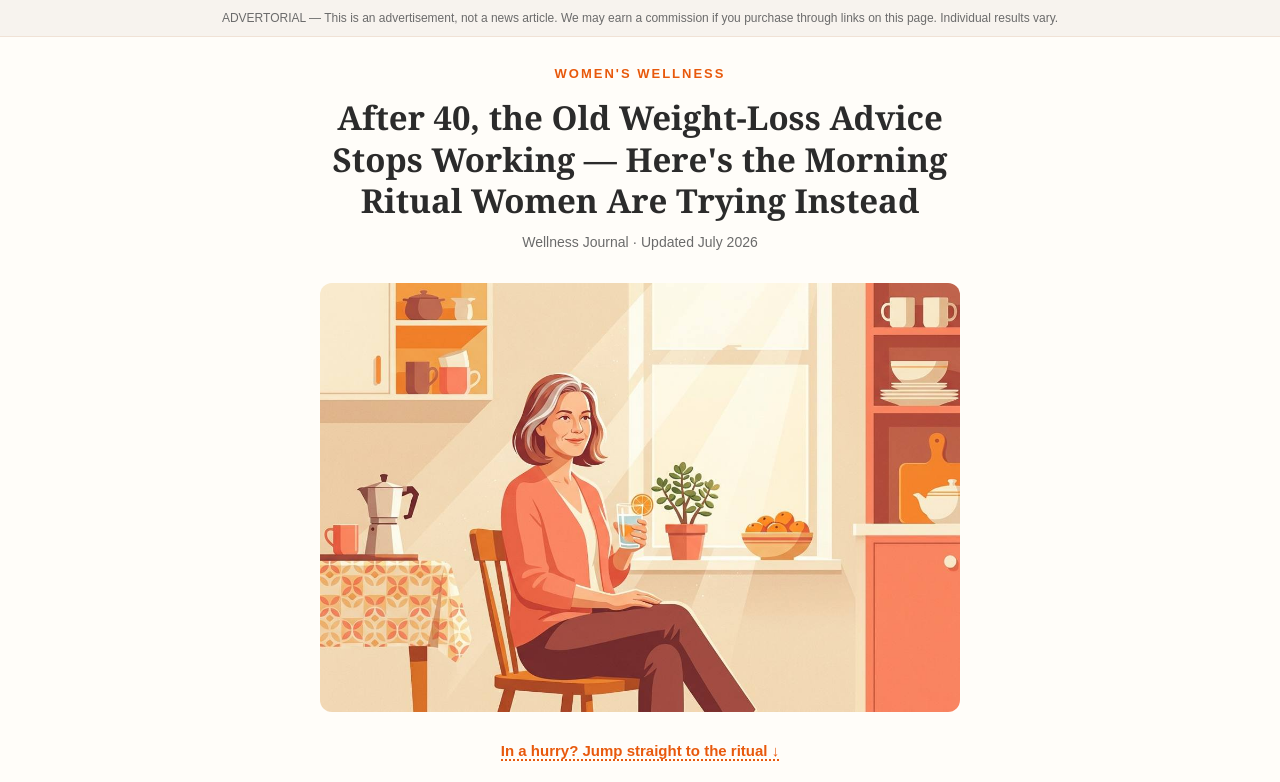
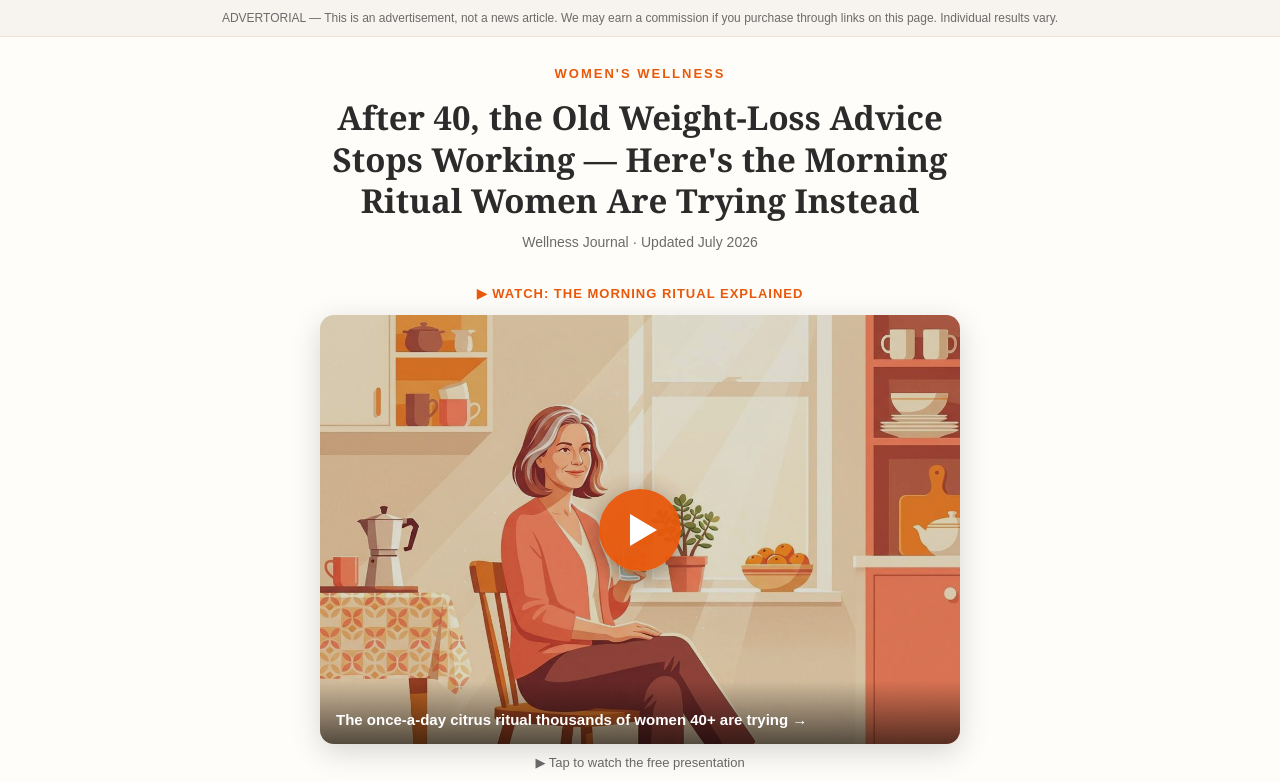
Before and after one commit to soporteperdidadepeso-afk/dailyritualwellness, a plain HTML site: page index.html in a window 1280 px wide. Shown: the top 782 px of the page. Drawn offline with Linux system fonts and the light colour scheme.

Commit message:
Video-first bridge: hero as clickable video-player to VSL, tracking on all offer links
Co-Authored-By: Claude Fable 5 <noreply@anthropic.com>

```diff
--- a/index.html
+++ b/index.html
@@ -25,6 +25,14 @@
   h1{font-size:33px;line-height:1.25;margin:12px 0 10px}
   .byline{font-family:Arial,sans-serif;font-size:14px;color:var(--soft);margin-bottom:22px}
   .hero{width:100%;border-radius:12px;margin-bottom:24px}
+  .video-wrap{position:relative;display:block;margin:0 0 8px;border-radius:14px;overflow:hidden;box-shadow:0 8px 30px rgba(0,0,0,.16);cursor:pointer}
+  .video-wrap img{width:100%;display:block;margin:0}
+  .video-wrap::after{content:"";position:absolute;inset:0;background:rgba(20,10,0,.14)}
+  .play{position:absolute;top:50%;left:50%;transform:translate(-50%,-50%);width:82px;height:82px;border-radius:50%;background:rgba(232,89,12,.95);box-shadow:0 6px 24px rgba(0,0,0,.35);z-index:2;display:flex;align-items:center;justify-content:center;animation:pulse 2s infinite}
+  .play::before{content:"";border-style:solid;border-width:16px 0 16px 27px;border-color:transparent transparent transparent #fff;margin-left:6px}
+  @keyframes pulse{0%{box-shadow:0 6px 24px rgba(0,0,0,.35),0 0 0 0 rgba(232,89,12,.5)}70%{box-shadow:0 6px 24px rgba(0,0,0,.35),0 0 0 18px rgba(232,89,12,0)}100%{box-shadow:0 6px 24px rgba(0,0,0,.35),0 0 0 0 rgba(232,89,12,0)}}
+  .video-cap{position:absolute;left:0;right:0;bottom:0;z-index:2;background:linear-gradient(transparent,rgba(0,0,0,.6));color:#fff;font-family:Arial,sans-serif;font-size:15px;font-weight:bold;padding:26px 16px 12px;text-align:left}
+  .video-lbl{font-family:Arial,sans-serif;font-size:13px;font-weight:bold;color:var(--accent);text-transform:uppercase;letter-spacing:1px;text-align:center;margin:0 0 10px}
   h2{font-size:26px;margin:34px 0 14px;line-height:1.3}
   p{margin-bottom:18px}
   .lead{font-size:21px}
@@ -85,9 +93,13 @@ src="https://www.facebook.com/tr?id=2523785251409022&ev=PageView&noscript=1"
     <div class="byline">Wellness Journal · Updated July 2026</div>
   </header>
 
-  <img class="hero" src="hero-advertorial.jpg" alt="Illustration of a woman in her 40s enjoying a calm morning routine">
-
-  <p class="jump"><a href="#ritual">In a hurry? Jump straight to the ritual ↓</a></p>
+  <p class="video-lbl">▶ Watch: The Morning Ritual Explained</p>
+  <a class="video-wrap" href="https://hop.clickbank.net/?affiliate=mbeltran10&amp;vendor=citrusburn&amp;tid=advmeta1" rel="nofollow sponsored">
+    <img src="hero-advertorial.jpg" alt="Watch: the citrus morning ritual for women over 40">
+    <span class="play"></span>
+    <span class="video-cap">The once-a-day citrus ritual thousands of women 40+ are trying →</span>
+  </a>
+  <p class="trust" style="margin-bottom:22px">▶ Tap to watch the free presentation</p>
 
   <p class="lead">If you're a woman over 40, you already know the feeling: you're doing everything you used to do — eating a little less, walking a little more — and the scale just won't budge like it did at 30.</p>
 
@@ -156,17 +168,22 @@ src="https://www.facebook.com/tr?id=2523785251409022&ev=PageView&noscript=1"
 // Tracking por anuncio: si la URL del advertorial trae ?tid=metag1,
 // ese tid se pasa al hoplink de ClickBank en todos los botones.
 document.addEventListener('DOMContentLoaded', function () {
+  // Todos los enlaces que van a CitrusBurn (botones + el "video")
+  var offerLinks = Array.prototype.filter.call(
+    document.querySelectorAll('a[href*="hop.clickbank.net"]'),
+    function () { return true; }
+  );
   var tid = new URLSearchParams(location.search).get('tid');
   if (tid) {
     tid = tid.replace(/[^a-zA-Z0-9]/g, '').slice(0, 24);
-    document.querySelectorAll('a.btn').forEach(function (a) {
+    offerLinks.forEach(function (a) {
       var u = new URL(a.href);
       u.searchParams.set('tid', tid);
       a.href = u.toString();
     });
   }
-  // Evento Lead: clic en cualquier CTA hacia la oferta
-  document.querySelectorAll('a.btn').forEach(function (a) {
+  // Evento Lead: clic en cualquier CTA/video hacia la oferta
+  offerLinks.forEach(function (a) {
     a.addEventListener('click', function () {
       if (window.fbq) fbq('track', 'Lead');
     });
```
